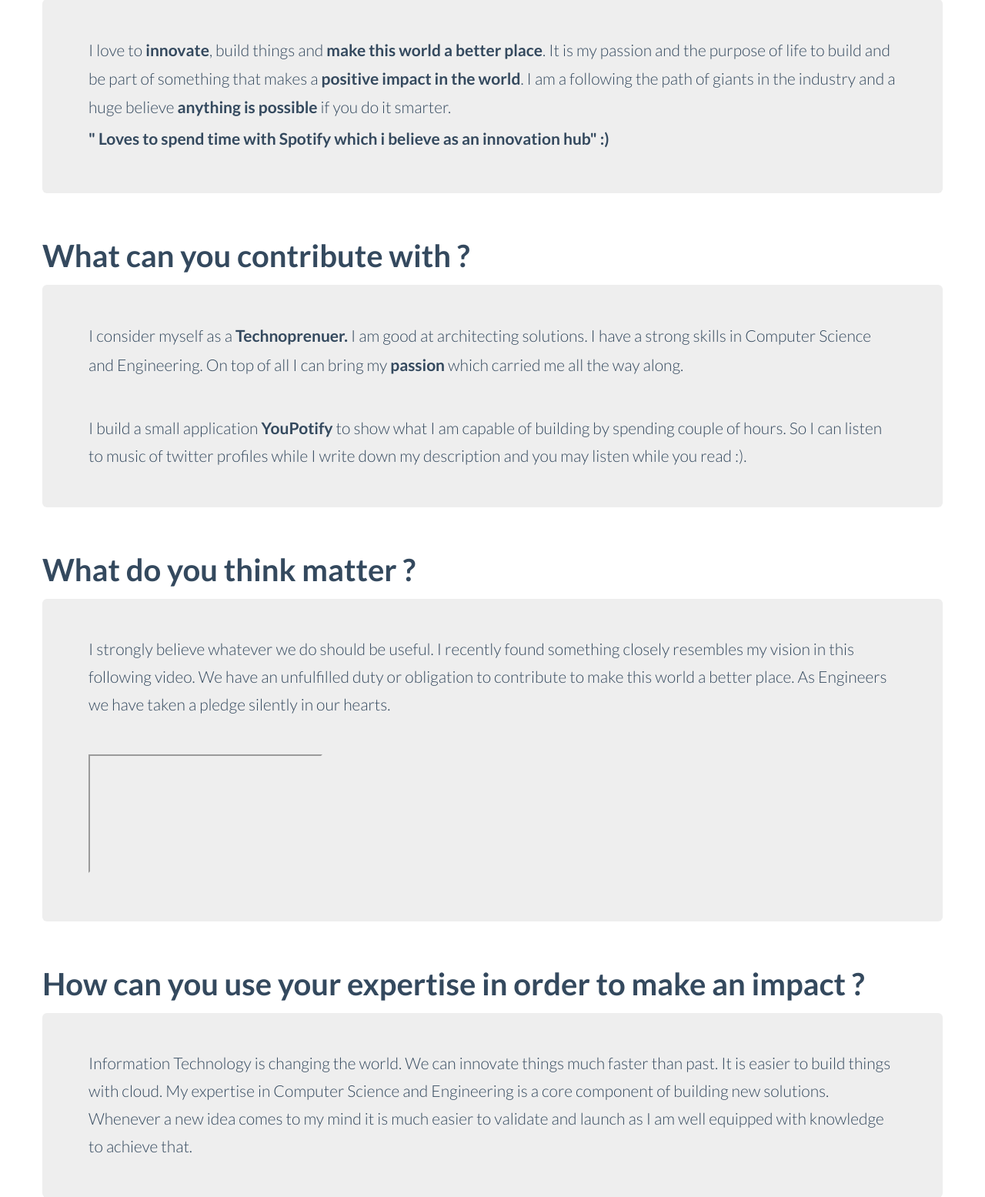
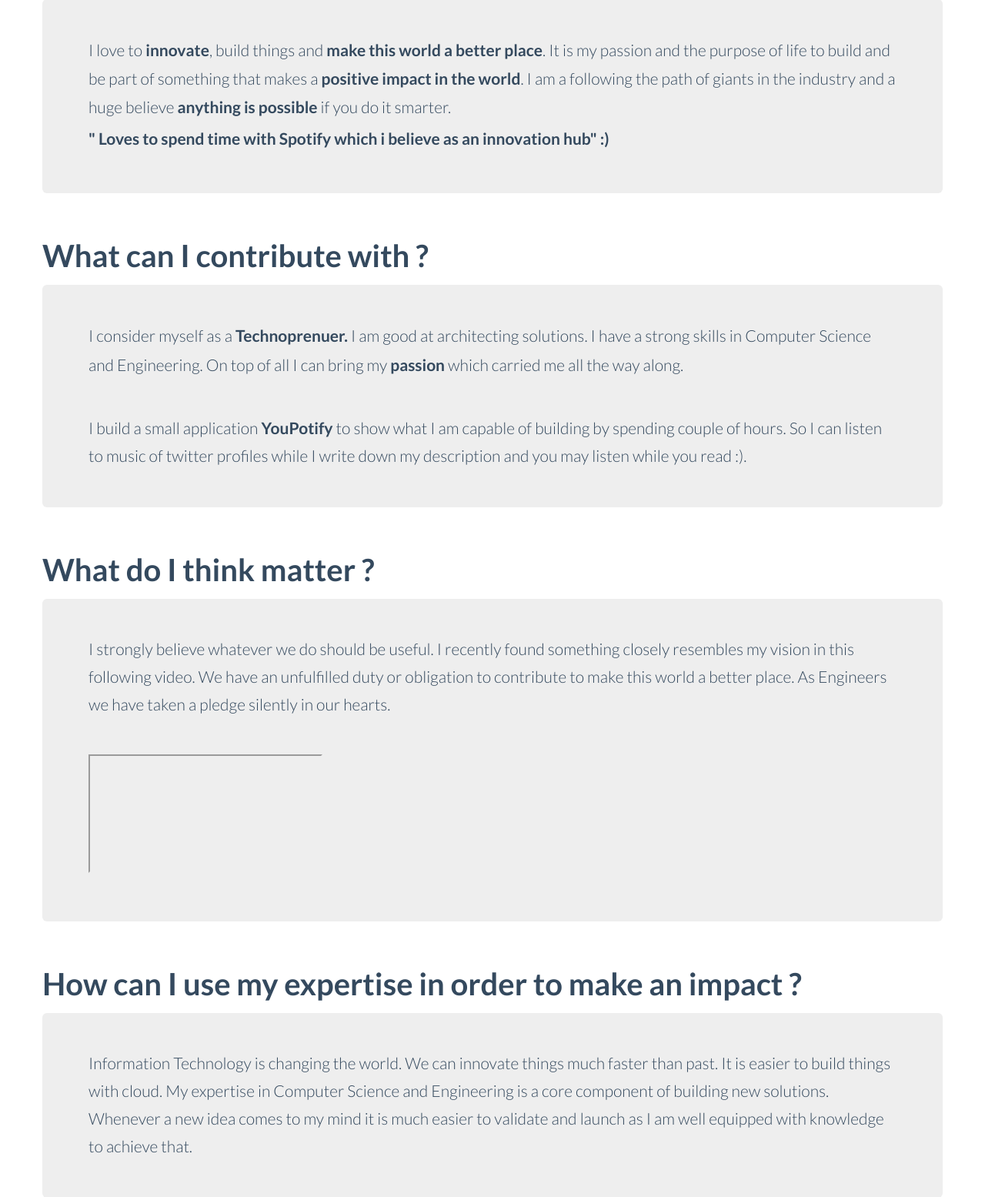
Before and after one commit to shelan/youpotify, a Flask app: page /about in a window 1280 px wide. Shown: the part 150-1705 px from the top of the page at 77% size. Run offline with Flask 2, Linux system fonts and the light colour scheme; some libraries are stand-ins or nearby versions; grey boxes are pictures that could not be loaded.

Commit message:
adding new content

```diff
--- a/templates/pages/placeholder.about.html
+++ b/templates/pages/placeholder.about.html
@@ -23,7 +23,7 @@
     </div>
 
     <div class="row">
-        <h3>What can you contribute with ?</h3>
+        <h3>What can I contribute with ?</h3>
 
 
         <div class="jumbotron">
@@ -40,7 +40,7 @@
     </div>
 
     <div class="row">
-        <h3>What do you think matter ?</h3>
+        <h3>What do I think matter ?</h3>
 
 
         <div class="jumbotron">
@@ -58,7 +58,7 @@
     </div>
 
     <div class="row">
-        <h3>How can you use your expertise in order to make an impact ?</h3>
+        <h3>How can I use my expertise in order to make an impact ?</h3>
 
 
         <div class="jumbotron">
```
